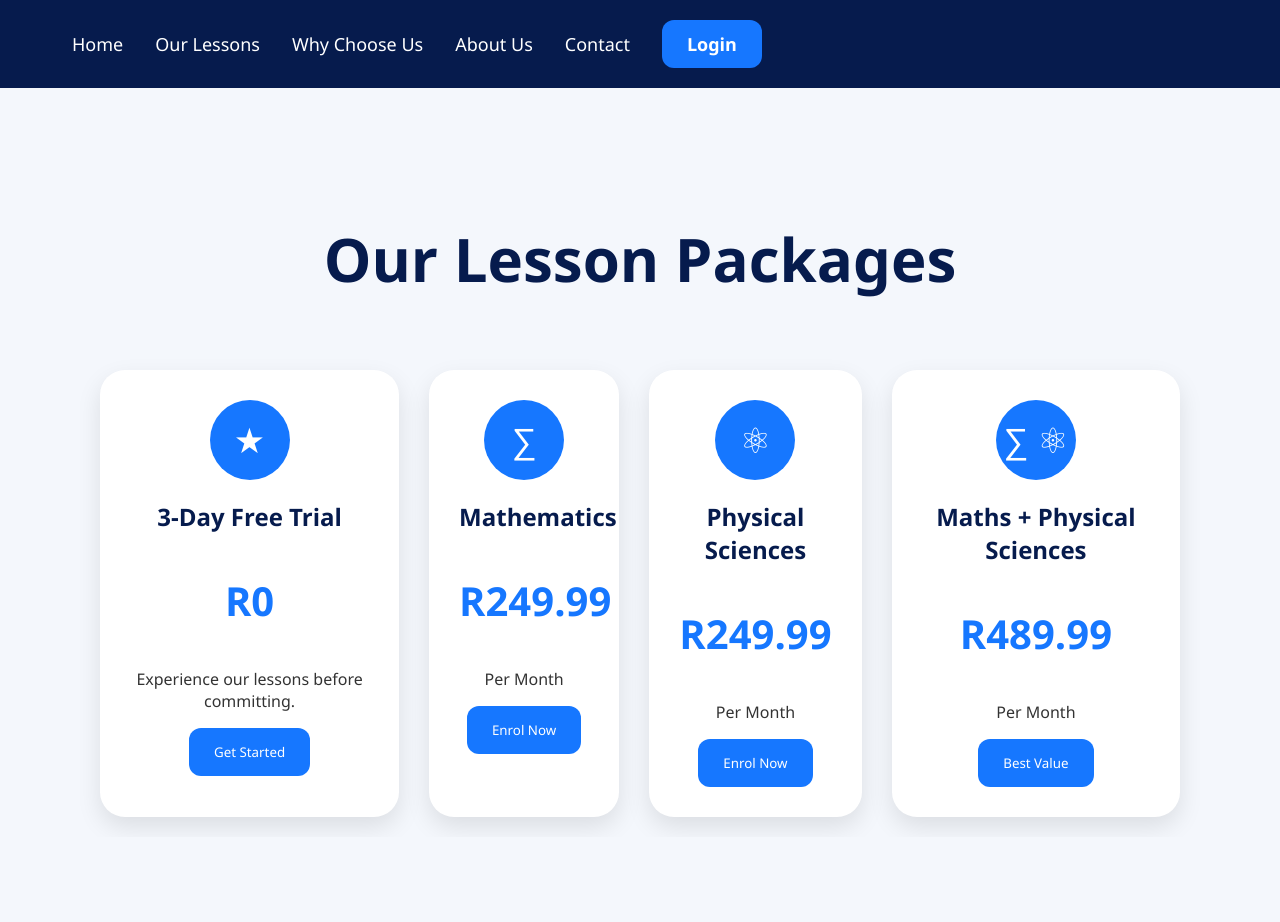
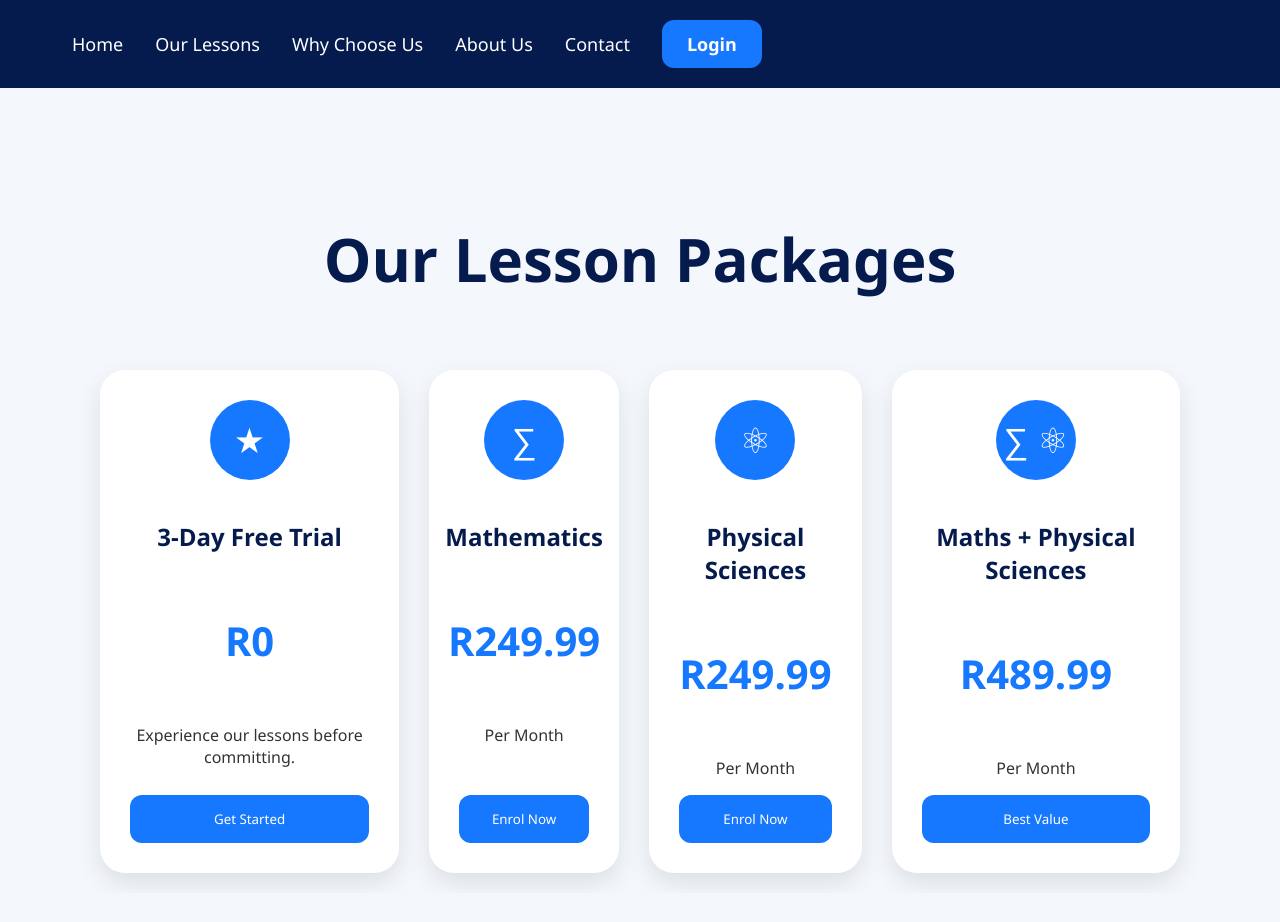
Before and after one commit to mathguy-jpg/everythingsmathsacademy, a plain HTML site: page lessons.html in a window 1280 px wide. Drawn offline with Linux system fonts and the light colour scheme.

Commit message:
Update lessons.html

```diff
--- a/lessons.html
+++ b/lessons.html
@@ -1,17 +1,46 @@
 <!DOCTYPE html>
-<html>
-
+<html lang="en">
 <head>
+<meta charset="UTF-8">
+<meta name="viewport" content="width=device-width, initial-scale=1.0, maximum-scale=5.0, user-scalable=yes">
 <link rel="icon" type="image/png" href="logo.png.png">
 <title>Online Maths & Physical Sciences Lessons | Grades 8–12 South Africa – EVERYTHING'S MATHS</title>
 <meta name="description" content="Explore online Mathematics and Physical Sciences lessons for Grades 8–12 at EVERYTHING'S MATHS Academy. Get expert tutoring, exam preparation and academic support across South Africa.">
 <link rel="stylesheet" href="style.css">
+
+<style>
+/* Perfect horizontal button alignment fix */
+.lessons-grid {
+    display: flex;
+    align-items: stretch; /* Forces all cards to equal height */
+    gap: 30px;
+    overflow-x: auto;
+    scroll-behavior: smooth;
+    padding: 20px;
+}
+
+.lesson-card {
+    display: flex;
+    flex-direction: column; /* Stack contents vertically */
+    align-items: center;
+    text-align: center;
+}
+
+.lesson-card a {
+    margin-top: auto; /* Pushes the button container to the exact bottom baseline */
+    width: 100%;
+    display: block;
+}
+
+.lesson-card button {
+    width: 100%;
+}
+</style>
 </head>
 
 <body>
 
 <nav>
-
     <div class="menu">
         <a href="index.html">Home</a>
         <a href="lessons.html">Our Lessons</a>
@@ -20,7 +49,6 @@
         <a href="#">Contact</a>
         <a href="#" class="login-btn">Login</a>
     </div>
-
 </nav>
 
 <section class="lessons-page">
@@ -57,22 +85,17 @@
             <a href="science-register.html">
                 <button>Enrol Now</button>
             </a>
-
         </div>
 
         <div class="lesson-card">
-
             <div class="lesson-icon">∑ ⚛</div>
-
             <h2>Maths + Physical Sciences</h2>
-
             <h3>R489.99</h3>
-
             <p>Per Month</p>
-
             <a href="combo-register.html">
                 <button>Best Value</button>
             </a>
+        </div>
 
     </div>
 
```
Lines whose indentation alone changed are shown as unchanged.
